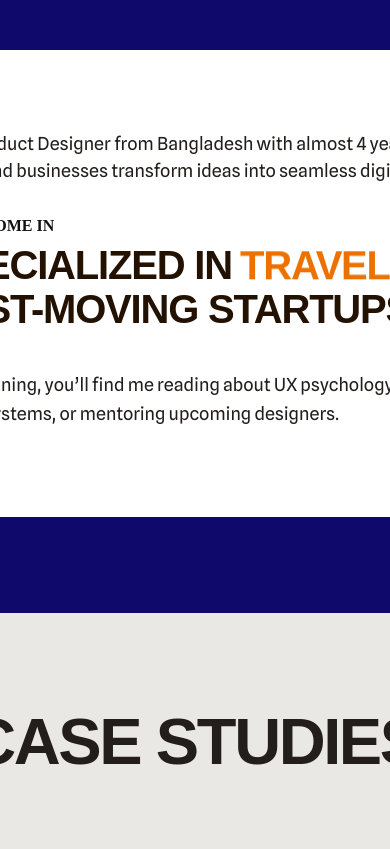
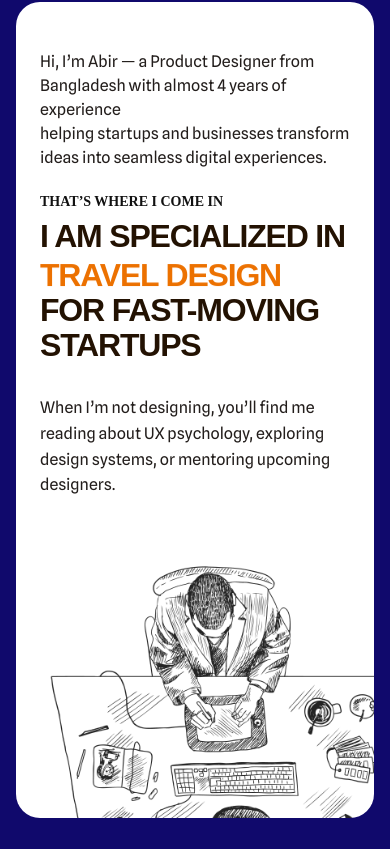
Before and after one commit to abir12344/Abir-s-portfolio, a plain HTML site: page index.html in a window 390 px wide. Shown: the part 975-1824 px from the top of the page. Drawn offline with Linux system fonts and the light colour scheme; a web font is replaced by a local one.

Commit message:
Update mobile version

```diff
--- a/index.html
+++ b/index.html
@@ -114,7 +114,7 @@
         </span>
         <span class="btn-text">SCHEDULE A CALL</span>
         </div>
-        <a href="#" class="btn-chat">
+        <a href="https://wa.me/8801706579385" target="_blank" rel="noopener" class="btn-chat">
           <span class="btn-chat-icon">
             <img src="whatsapp.svg" alt="WhatsApp" class="icon-default" width="24" height="24">
             <img src="whatsapp.svg" alt="" class="icon-hover" width="24" height="24">
--- a/script.js
+++ b/script.js
@@ -534,6 +534,44 @@ renderFaqs();
   });
 })();
 
+// === NAVIGATION SMOOTH SCROLL ===
+(() => {
+  const header = document.querySelector('.navbar');
+
+  const getOffset = () => {
+    if (!header) return 0;
+    const styles = window.getComputedStyle(header);
+    const marginBottom = parseFloat(styles.marginBottom) || 0;
+    return header.getBoundingClientRect().height + marginBottom;
+  };
+
+  const handleNavClick = (event) => {
+    const targetId = event.currentTarget.getAttribute('href');
+    if (!targetId || !targetId.startsWith('#')) return;
+
+    const section = document.querySelector(targetId);
+    if (!section) return;
+
+    event.preventDefault();
+
+    const offset = getOffset();
+    const sectionTop = section.getBoundingClientRect().top + window.pageYOffset;
+    const destination = Math.max(Math.round(sectionTop - offset), 0);
+
+    window.scrollTo({
+      top: destination,
+      behavior: 'smooth',
+    });
+  };
+
+  const links = Array.from(document.querySelectorAll('a[href^="#"]'))
+    .filter((link) => link.getAttribute('href') !== '#');
+
+  links.forEach((link) => {
+    link.addEventListener('click', handleNavClick);
+  });
+})();
+
 // === ON-SCROLL SPLIT REVEAL (skip CTAs) ===
 (() => {
   const prefersReduced = window.matchMedia('(prefers-reduced-motion: reduce)').matches;
--- a/style.css
+++ b/style.css
@@ -540,6 +540,13 @@ body.menu-open .nav-toggle-bar:nth-child(3) {
   overflow: hidden;
 }
 
+@media (max-width: 500px) {
+  .btn-box {
+    height: 50px;
+  }
+}
+
+
 .btn-box:hover {
   background: #EC7100;
 }
@@ -643,6 +650,13 @@ body.menu-open .nav-toggle-bar:nth-child(3) {
   border: none;
   border-radius: 0;
   transition: background 0.3s ease, color 0.3s ease, box-shadow 0.3s ease;
+}
+
+@media (max-width: 500px) {
+  .btn-chat {
+    height: 50px;
+  }
+
 }
 
 .btn-chat:hover {
@@ -704,27 +718,23 @@ body.menu-open .nav-toggle-bar:nth-child(3) {
 /* ===== ABOUT SECTION ===== */
 .about-section {
   display: flex;
-  height: 817px;
-  padding: 120px 0;
-  flex-direction: column;
-  justify-content: center;
-  align-items: center;
-  gap: 40px;
+  justify-content: center;
+  padding: clamp(72px, 12vw, 120px) clamp(16px, 6vw, 48px);
   background: #10096C;
 }
 
 .about-wrapper {
-  background: #eae8e400;
-  padding: 16px;
-
+  width: 100%;
+  max-width: 1260px;
+  display: flex;
+  justify-content: center;
 }
 
 .about-card {
   display: flex;
-  width: 1214px;
-  height: 568px;
-  padding: 101px 74px;
-  padding-right: 420px;
+  width: 100%;
+  max-width: 1260px;
+  padding: clamp(48px, 8vw, 101px) clamp(24px, 6vw, 74px);
   flex-direction: column;
   align-items: flex-start;
   gap: 32px;
@@ -734,38 +744,22 @@ body.menu-open .nav-toggle-bar:nth-child(3) {
 }
 
 .about-illustration {
-  position: absolute;
-  bottom: 0;
-  right: 0;
-  width: 412px;
-  height: 326px;
+  width: min(100%, 360px);
+  height: auto;
+  align-self: center;
+  margin-top: 24px;
   object-fit: contain;
   pointer-events: none;
-}
-
-@media (max-width: 1280px) {
-  .about-card {
-    padding-right: 360px;
-  }
-
-  .about-illustration {
-    right: 0;
-    width: 360px;
-    height: auto;
-  }
 }
 
 /* ===== INTRO PARAGRAPH ===== */
 .about-intro {
   font-family: "Spline Sans", sans-serif;
   font-size: 20px;
-  max-width: 896px;
   font-weight: 400;
   color: #231E1C;
   line-height: 1.5;
   max-width: 1060px;
-  white-space: nowrap;
-  overflow: visible;
 }
 
 /* ===== SPECIALIZATION LABEL ===== */
@@ -805,6 +799,7 @@ body.menu-open .nav-toggle-bar:nth-child(3) {
   align-items: center;
   gap: 8px;
   align-self: stretch;
+  flex-wrap: wrap;
 }
 
 .specialization-title .title-line,
@@ -886,36 +881,119 @@ body.menu-open .nav-toggle-bar:nth-child(3) {
 }
 
 /* ===== RESPONSIVE ===== */
+@media (min-width: 1025px) {
+  .about-card {
+    padding-right: 420px;
+  }
+
+  .about-illustration {
+    position: absolute;
+    bottom: 0;
+    right: 0;
+    margin-top: 0;
+    width: 412px;
+  }
+}
+
+@media (min-width: 1440px) {
+  .about-card {
+    padding: clamp(48px, 7vw, 110px) clamp(40px, 6vw, 96px);
+  }
+}
+
+@media (max-width: 1280px) {
+  .about-card {
+    padding: clamp(48px, 7vw, 88px) clamp(32px, 5vw, 56px);
+  }
+
+  .about-illustration {
+    width: min(340px, 40vw);
+  }
+}
+
 @media (max-width: 1024px) {
   .about-section {
-    width: 100%;
-    height: auto;
-    padding: 80px 0;
+    padding: 96px clamp(20px, 6vw, 40px);
   }
 
   .about-card {
-    width: 90%;
-    height: auto;
-    padding: 80px 40px;
-    padding-right: 40px;
-  }
-
-  .about-illustration {
-    display: none;
+    gap: 28px;
+  }
+
+  .specialization-title .title-line,
+  .specialization-title .title-dynamic {
+    font-size: 48px;
+    white-space: normal;
+  }
+
+  .about-intro,
+  .about-extra p {
+    font-size: 18px;
+  }
+}
+
+@media (max-width: 900px) {
+  .about-card {
+    padding: 64px 32px;
+  }
+
+  .specialization-row {
+    flex-direction: column;
+    align-items: flex-start;
+    gap: 4px;
   }
 
   .specialization-title .title-line,
   .specialization-title .title-dynamic {
     font-size: 40px;
+    white-space: normal;
+  }
+
+  .about-illustration {
+    align-self: flex-start;
+    margin-top: 32px;
+    max-width: 320px;
+  }
+}
+
+@media (max-width: 600px) {
+  .about-section {
+    padding: 56px 16px;
+  }
+
+  .about-card {
+    padding: 48px 24px;
+    border-radius: 24px;
+    gap: 24px;
+  }
+
+  .specialization-label {
+    font-size: 14px;
+    line-height: 1.2;
+  }
+
+  .specialization-title .title-line,
+  .specialization-title .title-dynamic {
+    font-size: 32px;
   }
 
   .about-intro,
   .about-extra p {
-    font-size: 18px;
-  }
-
-
-}/* ===== EXPERTISE SECTION ===== */
+    font-size: 16px;
+  }
+
+  .about-illustration {
+    align-self: flex-end;
+    width: calc(100% + 24px);
+    max-width: none;
+    margin-top: 24px;
+    margin-right: -24px;
+    margin-bottom: -48px;
+    border-radius: 0 0 24px 0;
+  }
+}
+
+/* ===== EXPERTISE SECTION ===== */
 .expertise {
   width: 100%;
   background: #EAE8E4;
```
Also changed, not shown: 1 other file.
